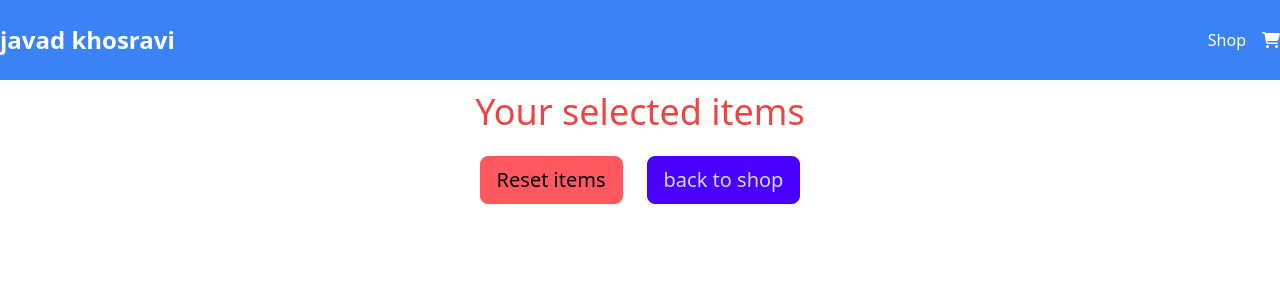
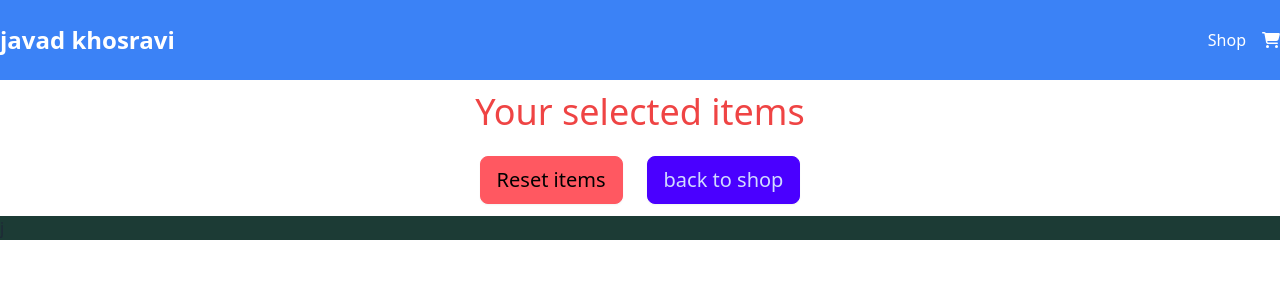
Before and after one commit to javadkhosravii/shopping-website, a React (Create React App) app: page /cart in a window 1280 px wide. Shown: the top 300 px of the page. Built offline with nearby package versions, Linux system fonts and the light colour scheme.

Commit message:
footer section

```diff
--- a/src/App.js
+++ b/src/App.js
@@ -6,6 +6,7 @@ import Nav from "./components/Nav";
 import "slick-carousel/slick/slick.css";
 import "slick-carousel/slick/slick-theme.css";
 import { ShopContextProvider } from "./context/shopContext";
+import Footer from "./components/Footer";
 function App() {
   return (
     <div>
@@ -16,6 +17,7 @@ function App() {
             <Route path="/" element={<Shop />} />
             <Route path="/cart" element={<Cart />} />
           </Routes>
+          <Footer/>
         </Router>
       </ShopContextProvider>
     </div>
--- /dev/null
+++ b/src/components/Footer.js
@@ -0,0 +1,7 @@
+import React from "react";
+
+const Footer = () => {
+  return <footer className="w-full h-full bg-[#1c3b35]">j</footer>;
+};
+
+export default Footer;
```
